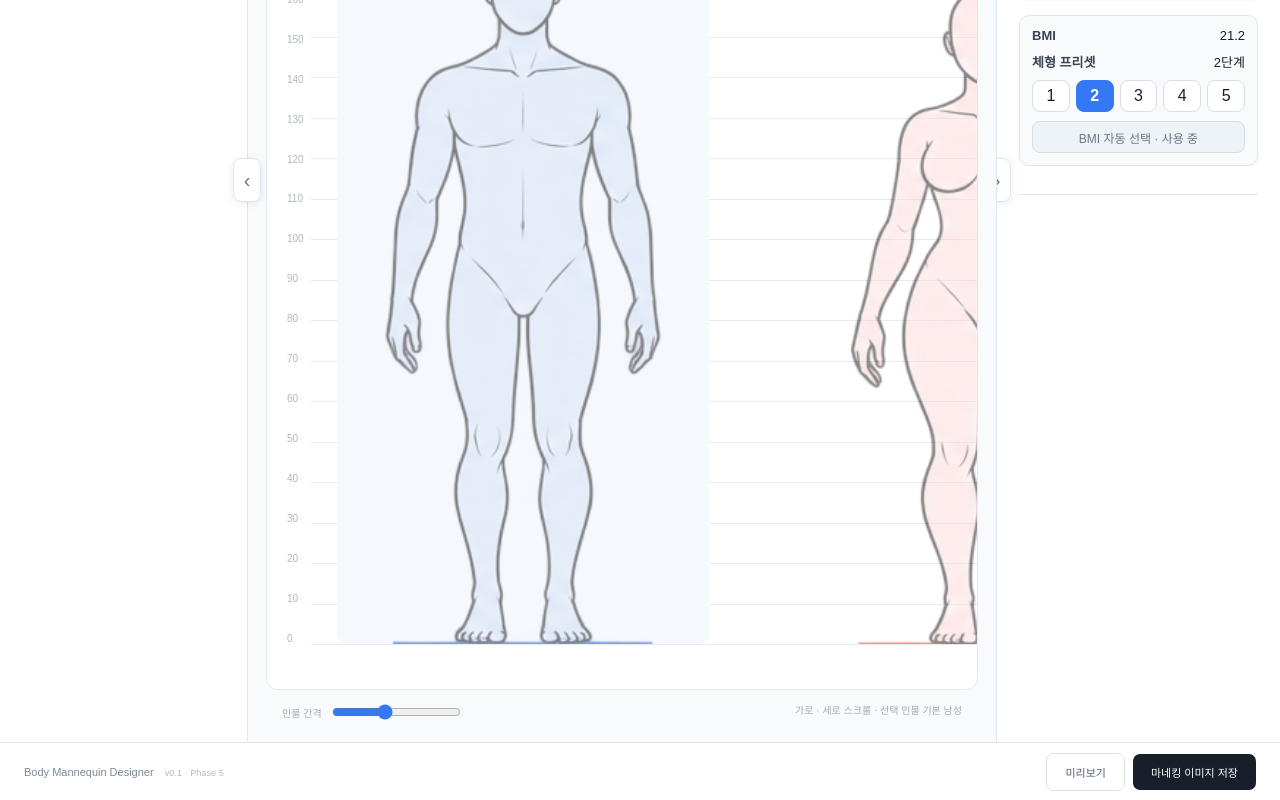
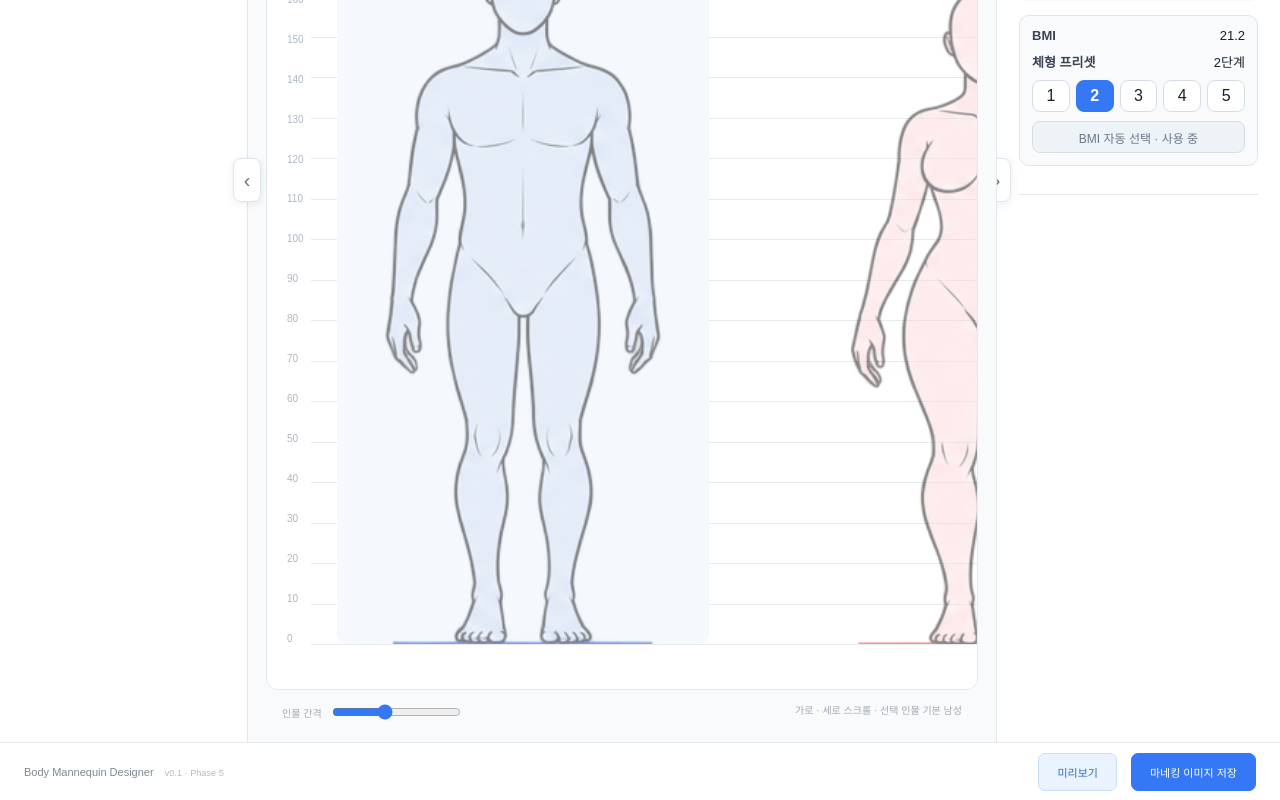
Before and after one commit to hyunseoklims/body-mannequin-designer, a Next.js app: page / in a window 1280 px wide. Shown: the part 382-1182 px from the top of the page. Built offline with nearby package versions, Linux system fonts and the light colour scheme.

Commit message:
style: distinguish preview and export actions

```diff
--- a/app/globals.css
+++ b/app/globals.css
@@ -31,14 +31,8 @@
 .left .side-title,.right .panel-title{min-height:18px;align-items:center}
 
 /* Export preview */
-.footer-actions{display:flex;align-items:center;gap:8px}
-footer .preview-button{background:#fff;color:#50606d;border:1px solid #dce2e7}
-.preview-backdrop{z-index:100}
-.preview-modal{width:min(920px,88vw);height:min(720px,82vh);background:#fff;border-radius:14px;box-shadow:0 18px 60px #17202a33;display:flex;flex-direction:column;overflow:hidden}
-.preview-head{height:54px;padding:0 18px;display:flex;align-items:center;justify-content:space-between;border-bottom:1px solid #e7ebef}
-.preview-head strong{font-size:13px}
-.preview-head button{font-size:22px;color:#7d8994;padding:8px}
-.preview-stage{flex:1;min-height:0;display:flex;align-items:flex-end;justify-content:center;gap:28px;padding:30px;background:#f8fafb;overflow:auto}
-.preview-figure{height:100%;min-width:120px;display:flex;flex-direction:column;align-items:center;justify-content:flex-end}
-.preview-figure .mannequin{min-height:0;max-width:180px}
-.preview-figure span{font-size:10px;color:#66737f;margin-top:8px;white-space:nowrap}
+.footer-actions{display:flex;align-items:center;gap:14px}
+footer .preview-button{background:#eaf3ff;color:#2f6fbd;border:1px solid #c9def8}
+footer .preview-button:hover{background:#dcecff}
+footer .footer-actions>button:last-child{background:#3478f6;color:#fff;border:1px solid #3478f6}
+footer .footer-actions>button:last-child:hover{background:#2f6fdd}
```
